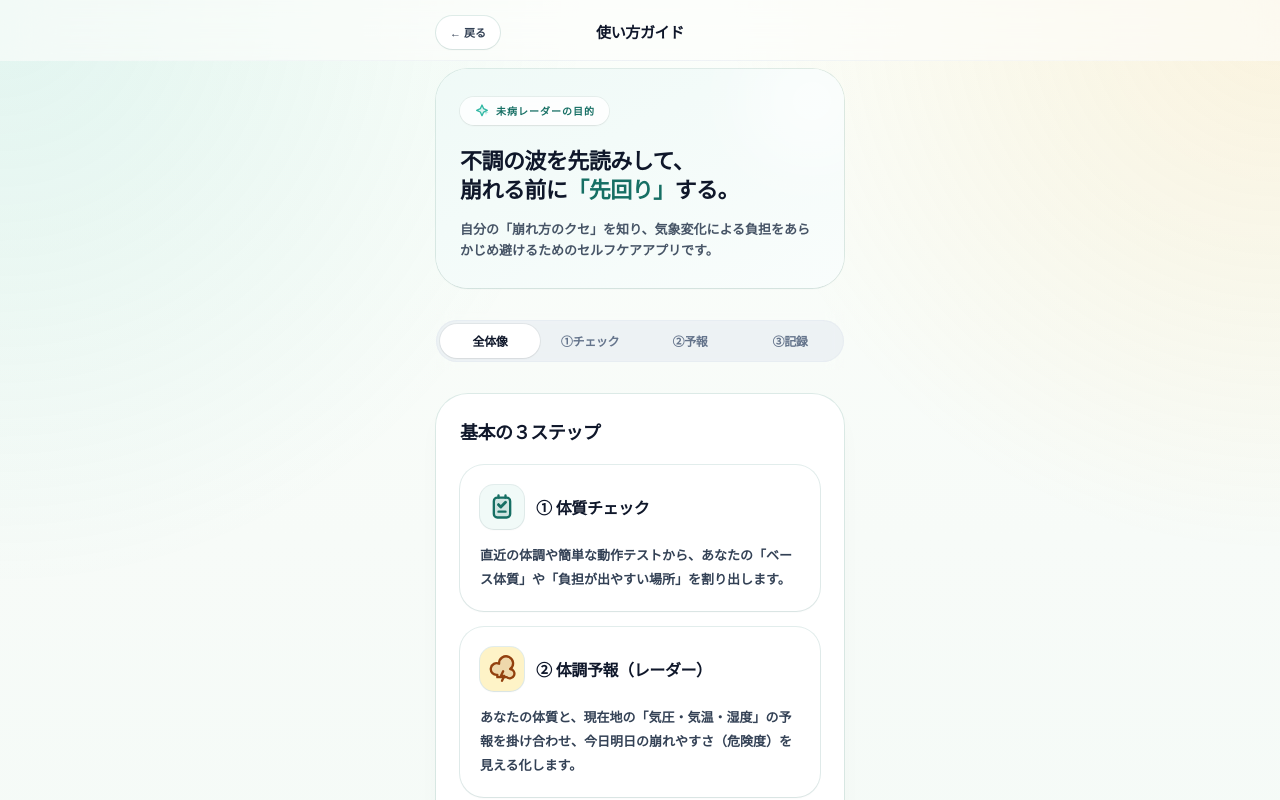
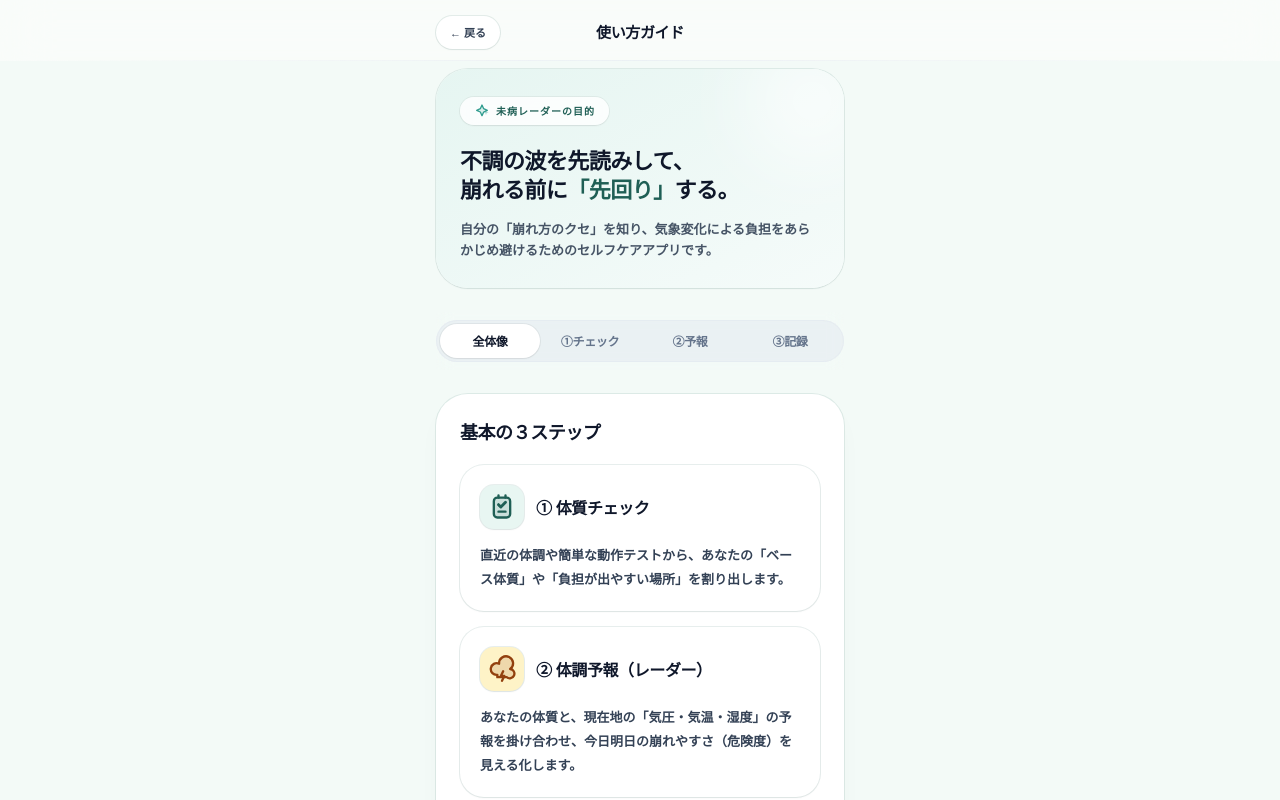
Before and after one commit to totonoucare/totonoucare-webapp, a Next.js app: page /guide in a window 1280 px wide. Shown: the top 800 px of the page. Built offline with nearby package versions, Linux system fonts and the light colour scheme; no server answers.

Commit message:
Update globals.css

```diff
--- a/app/globals.css
+++ b/app/globals.css
@@ -3,39 +3,57 @@
 @tailwind components;
 @tailwind utilities;
 
-html, body { height: 100%; }
+html,
+body {
+  height: 100%;
+}
 
-/* Design tokens */
-:root{
-  --bg: #f7fbf8;
+/*
+  Design tokens
+  v1: 新アイコンのティール〜ピーコックグリーンに合わせた雰囲気確認版。
+  まずは globals.css の変数だけを差し替えて、全体の空気感を見るための調整。
+*/
+:root {
+  /* Base */
+  --bg: #f3faf7;
   --panel: #ffffff;
-  --mint: #e7f7f3;
-  --mint-2: #d5f0e9;
-  --teal: #31b8a4;
-  --teal-ink: #166f64;
-  --amber: #f4b638;
-  --amber-soft: #fff4d8;
-  --amber-ink: #9a6611;
-  --accent: var(--teal);
-  --accent-ink: var(--teal-ink);
-  --ring: rgba(22, 111, 100, 0.12);
-  --shadow: 0 8px 30px -18px rgba(22,111,100,0.28);
+
+  /* Legacy token name: UI全体では「ミント」ではなく淡いティール面として扱う */
+  --mint: #d8f0ea;
+
+  /* Brand */
+  --accent: #2f9c8e;
+  --accent-ink: #1f5f55;
+
+  /* Support */
+  --gold: #f2b632;
+  --gold-soft: #fff3cf;
+
+  /* Lines / elevation */
+  --ring: rgba(24, 86, 77, 0.1);
+  --shadow: 0 12px 34px -20px rgba(25, 91, 80, 0.3);
 }
 
 @layer base {
   body {
+    background: var(--bg);
     font-family: var(--font-zenkaku), ui-sans-serif, system-ui, -apple-system, "Segoe UI", sans-serif;
+  }
+
+  ::selection {
+    background: color-mix(in srgb, var(--mint), white 18%);
+    color: var(--accent-ink);
   }
 }
 
 @layer utilities {
   .bg-app {
-    background:
-      radial-gradient(circle at 0% 0%, rgba(49, 184, 164, 0.13), transparent 34%),
-      radial-gradient(circle at 100% 0%, rgba(244, 182, 56, 0.15), transparent 32%),
-      linear-gradient(180deg, #fbfefa 0%, var(--bg) 46%, #f3faf6 100%);
+    background: var(--bg);
   }
-  .font-app { font-family: var(--font-zenkaku), ui-sans-serif, system-ui, sans-serif; }
+
+  .font-app {
+    font-family: var(--font-zenkaku), ui-sans-serif, system-ui, sans-serif;
+  }
 
   .app-panel {
     background: var(--panel);
```
